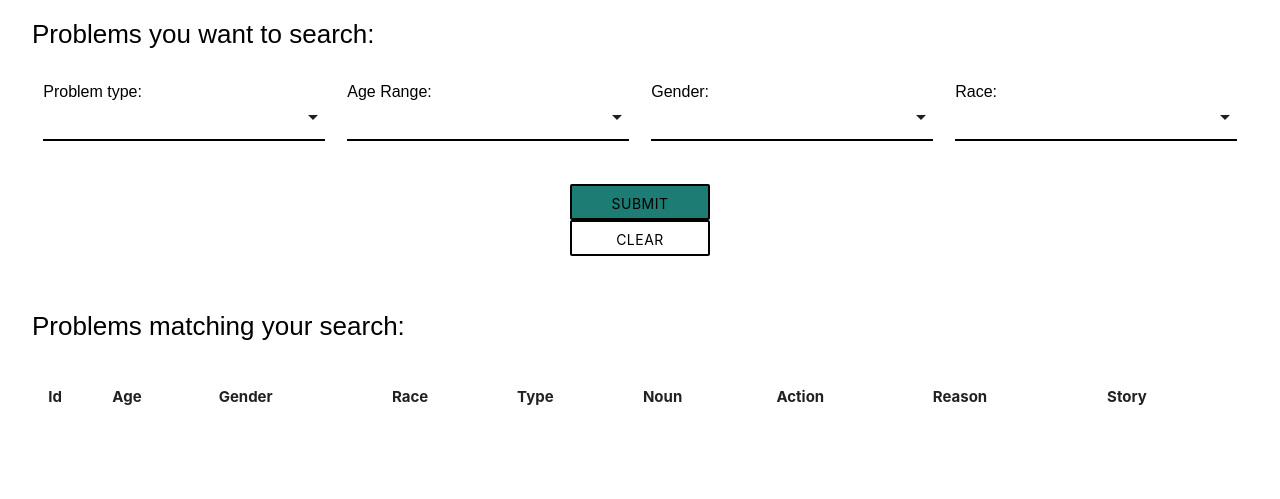
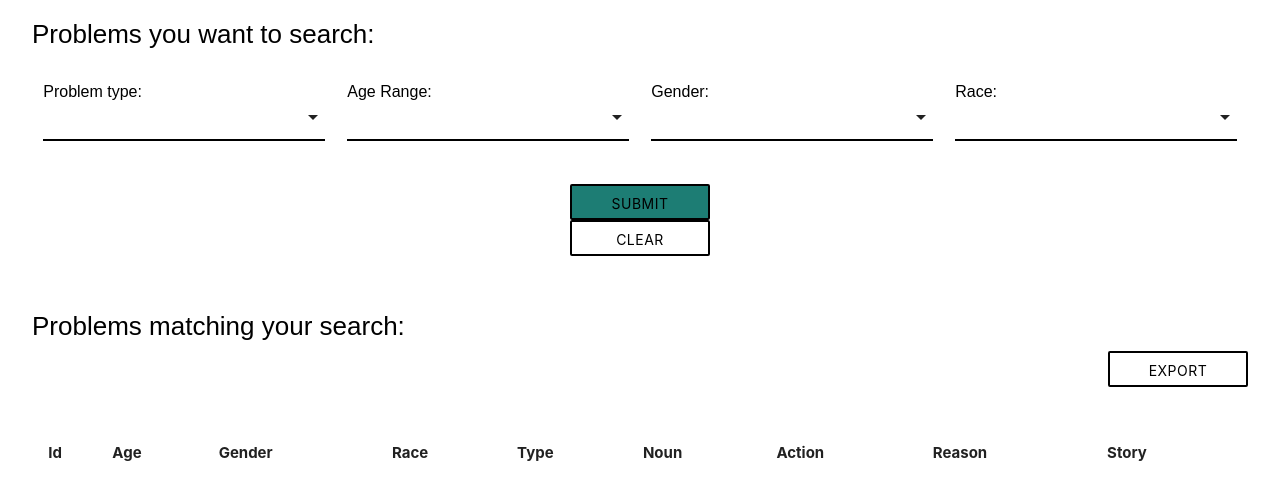
Before and after one commit to mpizarro03/q2_project, a website: page public/team.html in a window 1280 px wide. Both pictures are taken after a click on the button "SUBMIT". Shown: the part 137-636 px from the top of the page. Drawn offline with nearby package versions, Linux system fonts and the light colour scheme; no server answers; a web font is replaced by a local one.

Commit message:
added jquery plugin to convert HTML table to csv file

```diff
--- a/public/team.html
+++ b/public/team.html
@@ -95,7 +95,7 @@
         <div class="col l12">
           <div class="row" id="matches">
           </div>
-            <table class="table striped">
+            <table class="table striped" id="export_table">
               <thead id="thead">
               </thead>
               <tbody id="tbody">
@@ -110,6 +110,8 @@
       integrity="sha256-FgpCb/KJQlLNfOu91ta32o/NMZxltwRo8QtmkMRdAu8="
       crossorigin="anonymous">
     </script>
+    <!--jQuery plugin to convert HTML table to CSV-->
+    <script src="jquery.tabletoCSV.js"></script>
 
     <!--Import materialize.min.js-->
     <script src="https://cdnjs.cloudflare.com/ajax/libs/materialize/1.0.0-beta/js/materialize.min.js"></script>
--- a/public/team.js
+++ b/public/team.js
@@ -22,7 +22,15 @@ $(document).ready(function(){
         <th>Story</th>
       </tr>`
 
-    let matches = `<h5 id="search">Problems matching your search:</h5>`
+    let matches =
+    `<div class="row">
+      <div class="col l12 left-align">
+         <h5 id="search">Problems matching your search:</h5>
+      </div>
+      <div class="col l12 right-align">
+         <button class="btn waves-effect waves-light" id="export" data-export="export">Export Search</button>
+      </div>
+    </div>`
 
     $('#matches').append(matches)
     $('#thead').append(thead)
@@ -157,6 +165,10 @@ $(document).ready(function(){
         }
       }
     })
+    $("#export").click(function(){
+      $("table").tableToCSV()
+    })
+
 
   })
 
```
